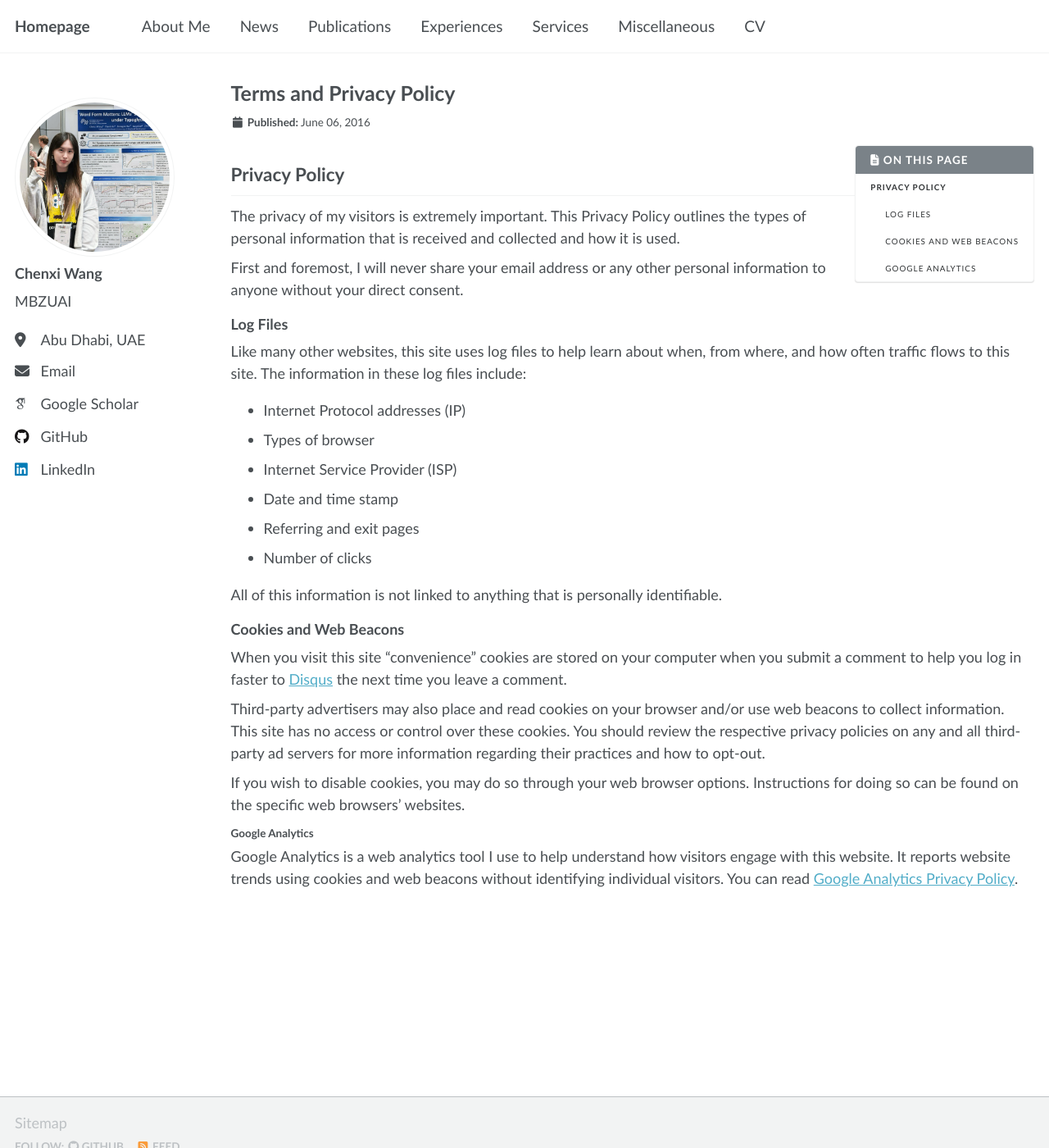
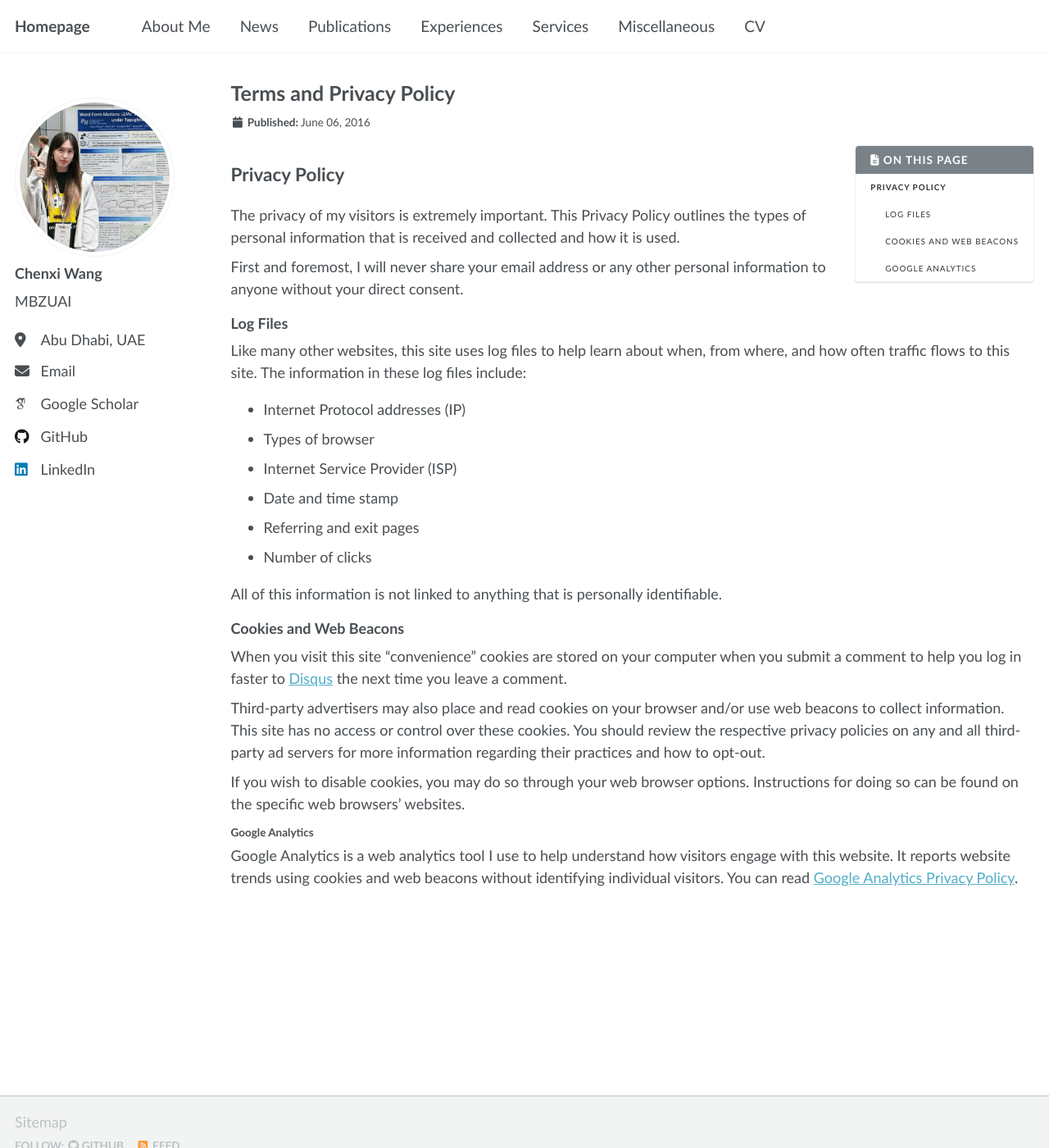
Before and after one commit to Aurora-cx/Aurora-cx.github.io, a Jekyll site: the page built from _pages/terms.md, in a window 1280 px wide and 1400 px high. Shown: the whole window at 82% size. Built offline with Jekyll 4.4.1, drawn with Linux system fonts in a browser that asks for light colours; some web fonts are replaced; a script that is not in the unit is left out.

Commit message:
Remove border-bottom from h2 headings

```diff
--- a/_sass/layout/_page.scss
+++ b/_sass/layout/_page.scss
@@ -69,7 +69,7 @@
 
   h2 {
     padding-bottom: 0.5em;
-    border-bottom: 1px solid var(--global-border-color);
+    // border-bottom: 1px solid var(--global-border-color);
   }
 
   p, li, dl {
```
